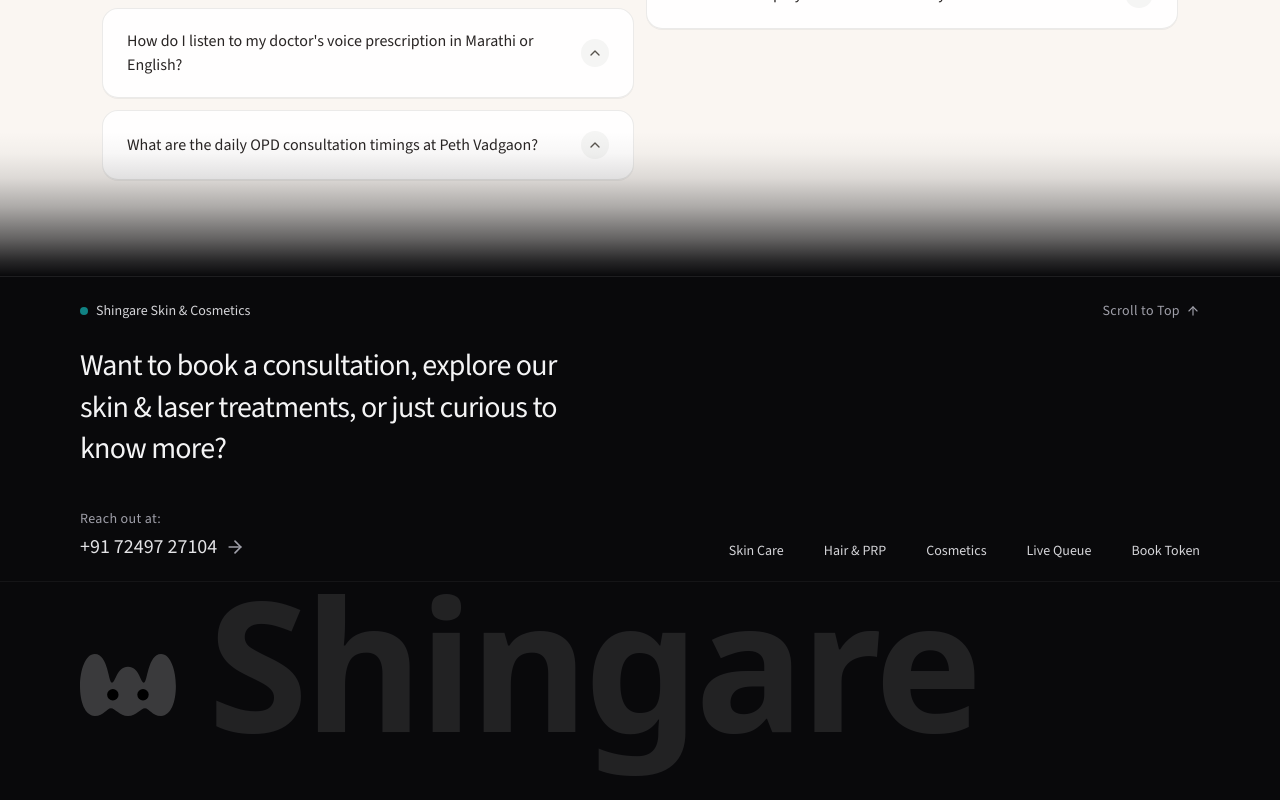
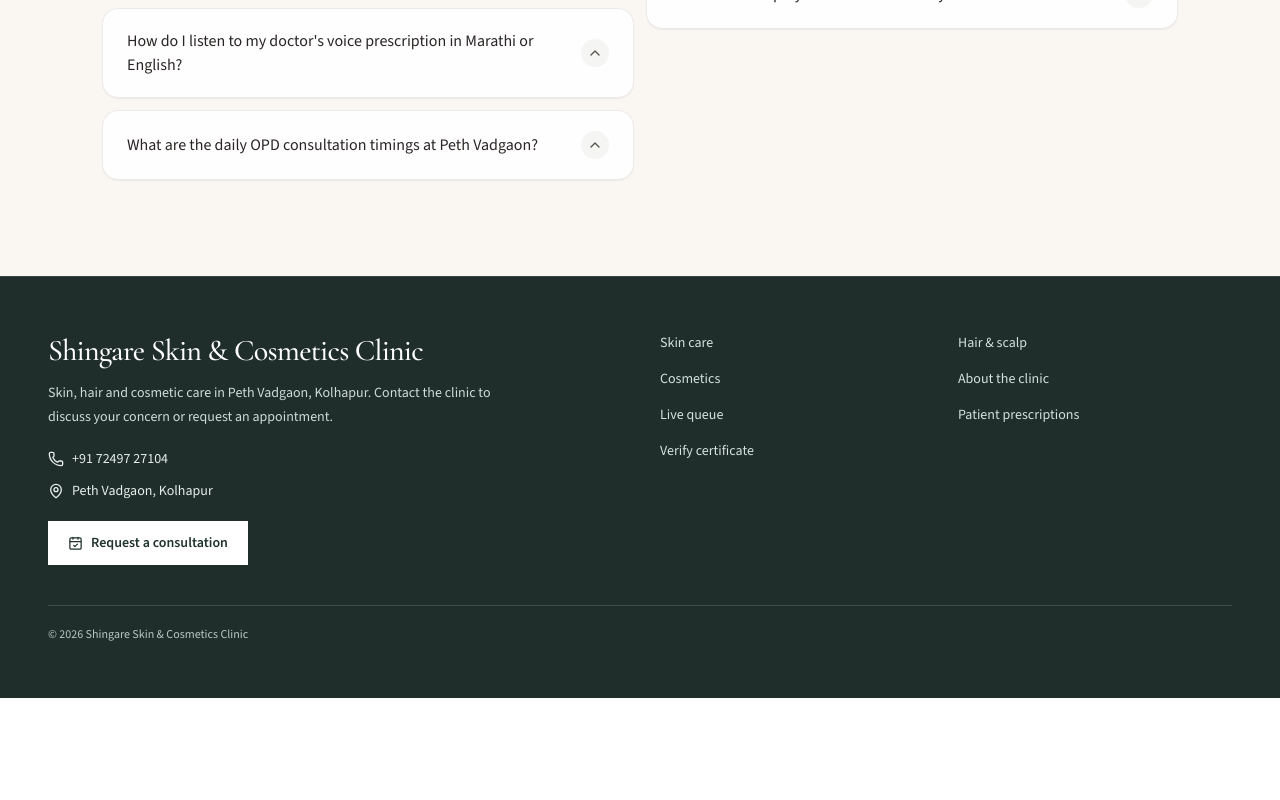
Before and after one commit to axiogenai/shingare-skin-clinic, a Next.js app: page / in a window 1280 px wide. Shown: the part 8809-9609 px from the top of the page. After the commit the page ends 9507 px from the top, so only its background shows below. Built offline with nearby package versions, Linux system fonts and the light colour scheme; a web font is replaced by a local one.

Commit message:
Simplify footer and prioritize patient navigation

```diff
--- a/src/components/Footer.tsx
+++ b/src/components/Footer.tsx
@@ -1,37 +1,35 @@
-"use client";
+import Link from "next/link";
+import { MapPin, Phone, CalendarCheck } from "lucide-react";
 
-import React from "react";
-import { Footer11 } from "@/components/ui/footer-11";
+const links = [
+  { label: "Skin care", href: "/skin" },
+  { label: "Hair & scalp", href: "/hair" },
+  { label: "Cosmetics", href: "/cosmetics" },
+  { label: "About the clinic", href: "/about" },
+  { label: "Live queue", href: "/live-queue" },
+  { label: "Patient prescriptions", href: "/my-rx" },
+  { label: "Verify certificate", href: "/verify" },
+];
 
 export default function Footer() {
-  const navLinks = [
-    { label: "Skin Care", href: "/skin" },
-    { label: "Hair & PRP", href: "/hair" },
-    { label: "Cosmetics", href: "/cosmetics" },
-    { label: "Live Queue", href: "/live-queue" },
-    { label: "Book Token", href: "/book-now" },
-  ];
-
   return (
-    <footer className="w-full relative print:hidden">
-      {/* Seamless Ambient Feather Blend from page canvas into dark footer */}
-      <div
-        className="w-full h-24 sm:h-36 -mt-24 sm:-mt-36 pointer-events-none relative z-10"
-        style={{
-          background:
-            "linear-gradient(180deg, rgba(9,9,11,0) 0%, rgba(9,9,11,0.03) 15%, rgba(9,9,11,0.12) 32%, rgba(9,9,11,0.32) 52%, rgba(9,9,11,0.62) 74%, rgba(9,9,11,0.88) 90%, #09090b 100%)",
-        }}
-      />
-      <div className="flex w-full items-end justify-center bg-zinc-950">
-        <Footer11
-          badgeText="Shingare Skin & Cosmetics"
-          heading="Want to book a consultation, explore our skin & laser treatments, or just curious to know more?"
-          contactLabel="Reach out at:"
-          contactEmail="+91 72497 27104"
-          contactEmailHref="tel:+917249727104"
-          navLinks={navLinks}
-          brandName="Shingare"
-        />
+    <footer className="border-t border-[#334642] bg-[#202e2b] px-5 py-12 text-white sm:px-8 sm:py-14 lg:px-12">
+      <div className="mx-auto grid max-w-[1280px] gap-10 md:grid-cols-[1fr_1fr]">
+        <div>
+          <p className="font-['Cormorant_Garamond',Georgia,serif] text-3xl font-medium tracking-tight">Shingare Skin &amp; Cosmetics Clinic</p>
+          <p className="mt-3 max-w-md text-sm leading-6 text-[#cedbd6]">Skin, hair and cosmetic care in Peth Vadgaon, Kolhapur. Contact the clinic to discuss your concern or request an appointment.</p>
+          <div className="mt-5 flex flex-col gap-3 text-sm text-[#e5eeea]">
+            <a href="tel:+917249727104" className="inline-flex items-center gap-2 hover:text-white"><Phone size={16} aria-hidden="true" /> +91 72497 27104</a>
+            <a href="https://maps.google.com/?q=Shingare+Skin+Clinic+Peth+Vadgaon+Kolhapur" target="_blank" rel="noreferrer" className="inline-flex items-center gap-2 hover:text-white"><MapPin size={16} aria-hidden="true" /> Peth Vadgaon, Kolhapur</a>
+            <Link href="/book-now" className="mt-2 inline-flex min-h-11 w-fit items-center gap-2 bg-white px-5 text-sm font-semibold text-[#20332f] hover:bg-[#edf4f1]"><CalendarCheck size={15} aria-hidden="true" /> Request a consultation</Link>
+          </div>
+        </div>
+        <nav aria-label="Footer navigation" className="grid grid-cols-2 content-start gap-x-6 gap-y-4 text-sm">
+          {links.map((link) => <Link key={link.href} href={link.href} className="text-[#d4e1dc] transition-colors hover:text-white">{link.label}</Link>)}
+        </nav>
+      </div>
+      <div className="mx-auto mt-10 max-w-[1280px] border-t border-white/15 pt-5 text-xs text-[#b8c9c2]">
+        © {new Date().getFullYear()} Shingare Skin &amp; Cosmetics Clinic
       </div>
     </footer>
   );
```
